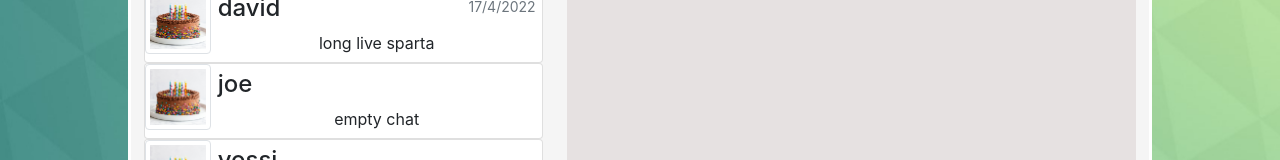
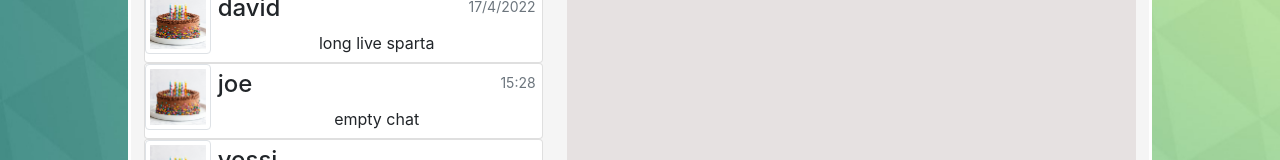
Before and after one commit to Davidkatom/MessagingApp, a React (Create React App) app in the folder whats-down/: page /chat in a window 1280 px wide. Shown: the part 185-345 px from the top of the page. Built offline with nearby package versions, Linux system fonts and the light colour scheme.

Commit message:
dasdasdasdsaas

```diff
--- a/whats-down/src/components/ChatScreen.js
+++ b/whats-down/src/components/ChatScreen.js
@@ -47,6 +47,8 @@ const ChatScreen = () => {
     var date1 = new Date();
     var date2 = new Date();
     date2.setDate(date2.getDate() - 1);
+    var date3 = new Date();
+    date3.setMinutes(date3.getMinutes() - 12);
 
     const [contact_list, setContact_List] = useState([
         {
@@ -63,9 +65,9 @@ const ChatScreen = () => {
         },
         {
             contact_name: 'joe',
-            chat_history: [],
+            chat_history: [(<MessageElm direction="send" text={'long live sparta'} timeStamp={date3} />)],
             last_message: 'empty chat',
-            last_message_time: '',
+            last_message_time: TimeStempCalc(date3),
         },
         {
             contact_name: 'yossi',
@@ -185,7 +187,7 @@ const ChatScreen = () => {
     //add a new contact to the contact list
     const addContact = (newContactName) => {
         //check if newContactName is already in the contact list
-        if(newContactName.length <=3){ return 'Please enter a valid name'}
+        if(newContactName.length <1){ return 'Please enter a valid name'}
         var isExists = false
         contact_list.map((contact_item) => {
             if (contact_item.contact_name === newContactName) {
--- a/whats-down/src/functions/TimeStempCalc.js
+++ b/whats-down/src/functions/TimeStempCalc.js
@@ -1,6 +1,6 @@
 
 export default function TimeStempCalc(timeStamp) {
     return timeStamp.toLocaleDateString() === new Date().toLocaleDateString() ?
-        ' ' + timeStamp.getHours() + ':' + timeStamp.getMinutes() :
+        ' ' + timeStamp.getHours() + ':' +(timeStamp.getMinutes()<10? '0':'')+ timeStamp.getMinutes() :
         ' ' + timeStamp.getDate() + '/' + (timeStamp.getMonth() + 1) + '/' + timeStamp.getFullYear();
 }
```
Also changed, not shown: 1 other file (tests, documents, lock files or other folders).
